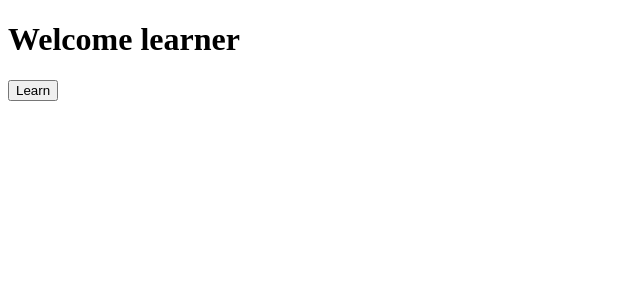
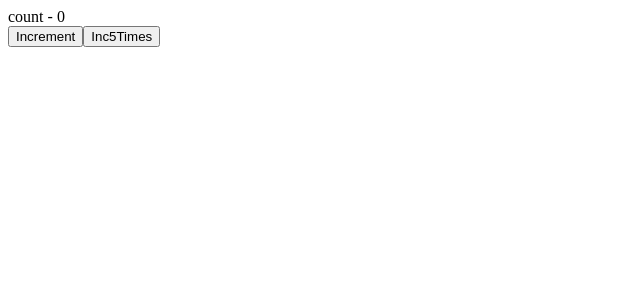
Before and after one commit to ritesh-gully-coder/dev-journey, a React (Create React App) app in the folder Dev_Part1/react_basics/: page / in a window 1280 px wide. Shown: the top 300 px of the page, without its empty margins (0-640 px from the left). Built offline with nearby package versions, Linux system fonts and the light colour scheme.

Commit message:
setState method introduced

```diff
--- a/Dev_Part1/react_basics/src/App.js
+++ b/Dev_Part1/react_basics/src/App.js
@@ -3,20 +3,22 @@ import React from 'react';
 // import Ritesh from './components/05ReactClassComponent';
 // import Ritesh from './components/08ReactJsxWord';
 import Greet from './components/Greet';
-import Ritesh from './components/09Props';
+// import Ritesh from './components/09Props';
 import Message from './components/Message';
-
+// import Ritesh from './components/10State';
+import Ritesh from './components/11setStateMethod';
 function App() {
   return (
     <div className="App">
-        {/* <Ritesh/>
+        <Ritesh/>
+         {/*
         <Ritesh name="Ritesh1" title="Kumar1"><p>This is children props</p></Ritesh>
         <Ritesh name="Ritesh2" title="Kumar2"><button>Action</button></Ritesh>
         <Ritesh name="Ritesh3"title="Kumar3"><p>testing children props</p></Ritesh>
         <Greet name="Ritesh1" title="Kumar1"><p>This is children props</p></Greet>
         <Greet name="Ritesh2" title="Kumar2"><button>Action</button></Greet>
         <Greet name="Ritesh3"title="Kumar3"><p>testing children props</p></Greet> */}
-        <Message/>
+        {/* <Message/> */}
     </div>
   );
 }
--- /dev/null
+++ b/Dev_Part1/react_basics/src/components/11setStateMethod.js
@@ -0,0 +1,77 @@
+//Always make use of setState and never modify the state directly.
+
+//Code has to be executed after the state has been updated?
+//Place taht code in the call back function which is the scond argument to the seState method.
+
+//When we have to update state based on the previous state value,
+//pass in a function as argument instead of the regular object.
+
+import React, { Component } from 'react';
+class Counter extends Component {
+
+    constructor(props) {
+        super(props)
+        this.state = {
+            count: 0
+        }
+    }
+
+    increment() {
+        // this.state.count = this.state.count + 1;//by using direct state update we can not upadte state
+        //this is only reason that we can not update directly state
+        //so use setState
+
+        this.setState({
+            count: this.state.count + 1
+        },
+            () => {
+                console.log('callback value', this.state.count);
+                //whenever you need to execute some code after the state has changed then
+                // donot place the code after the setState method
+                //place that code within the callback that is passed as 2nd parameter of setState method.
+            })
+
+        //
+
+        //setState method has two parameters,
+        //1st parameter is state object
+        //2nd parameter is callback function(it is arrow function)
+
+        console.log(this.state.count);//this is synchronous console so it called before state updated
+
+
+    }
+    inc5Times() {
+        this.setState(prevState =>({
+            count:prevState.count +1
+        }))
+        console.log(this.state.count);
+
+
+    }
+
+    incrementFive(){
+        this.inc5Times();
+        this.inc5Times();
+        this.inc5Times();
+        this.inc5Times();
+        this.inc5Times();
+
+    }
+
+   render() {
+        return (
+            <div>
+                <div>
+                    count - {this.state.count}
+                </div>
+                <button onClick={() => this.increment()}>Increment</button>
+                <button onClick={() => this.incrementFive()}>Inc5Times</button>
+            </div>
+
+
+        )
+    }
+}
+
+export default Counter;
```
Also changed, not shown: Dev_Part1/react_basics/src/components/10State.js (+31 -0 lines).
